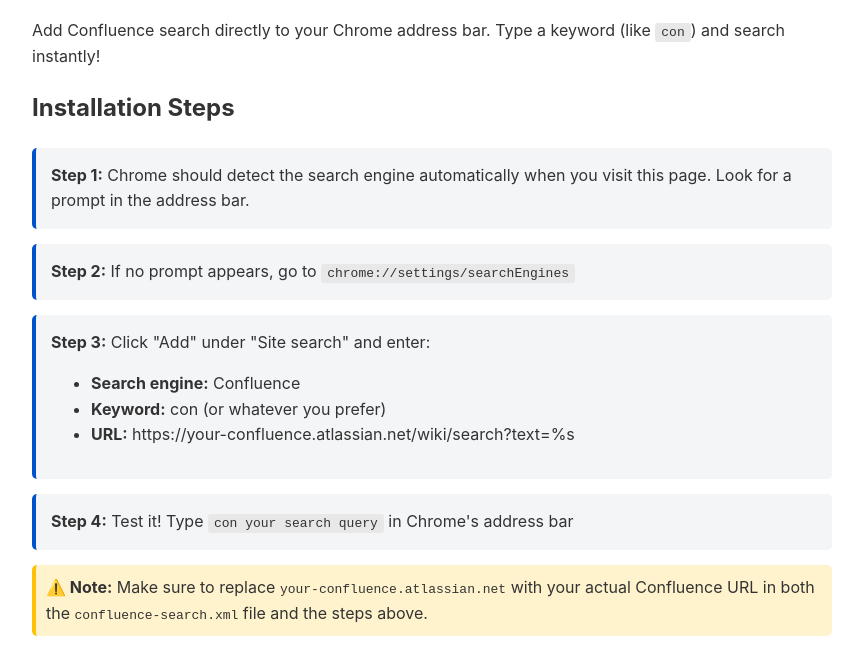
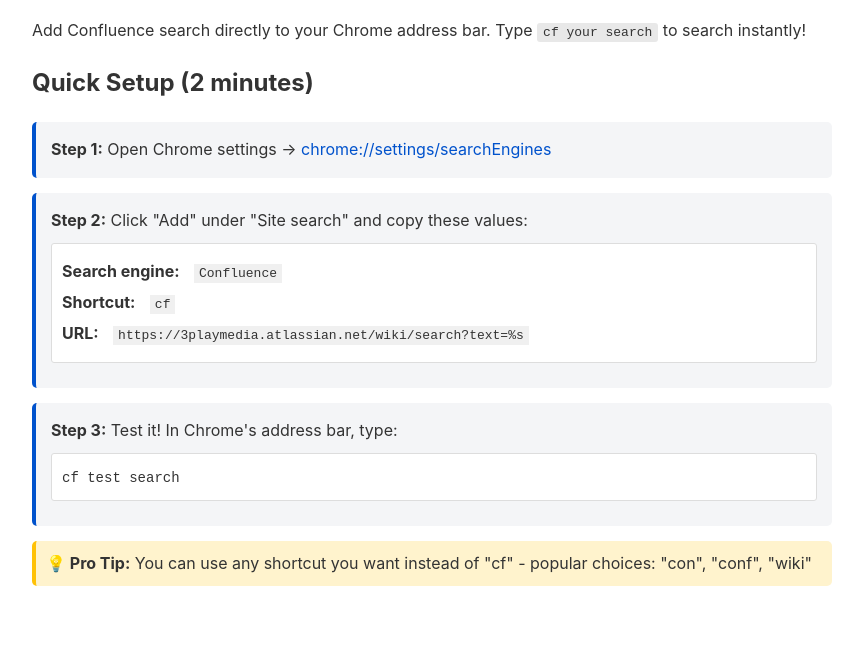
Before and after one commit to goldcaddy77/pages, a plain HTML site: page index.html in a window 1280 px wide. Shown: the part 146-799 px from the top of the page, without its empty margins (208-1071 px from the left). Drawn offline with Linux system fonts and the light colour scheme.

Commit message:
confluence open search update

```diff
--- a/index.html
+++ b/index.html
@@ -8,7 +8,7 @@
       rel="search"
       type="application/opensearchdescription+xml"
       title="Confluence Search"
-      href="./confluence-search.xml"
+      href="https://raw.githubusercontent.com/goldcaddy77/pages/refs/heads/main/confluence-search.xml"
     />
     <style>
       body {
@@ -43,57 +43,103 @@
         border-left: 4px solid #ffc107;
         margin: 15px 0;
       }
+      a {
+        text-decoration: none;
+      }
+      a:hover {
+        text-decoration: underline;
+      }
     </style>
   </head>
   <body>
     <h1>🔍 Confluence Search - Chrome Setup</h1>
 
     <p>
-      Add Confluence search directly to your Chrome address bar. Type a keyword
-      (like <span class="keyword">con</span>) and search instantly!
+      Add Confluence search directly to your Chrome address bar. Type
+      <span class="keyword">cf your search</span> to search instantly!
     </p>
 
-    <h2>Installation Steps</h2>
+    <h2>Quick Setup (2 minutes)</h2>
 
     <div class="step">
-      <strong>Step 1:</strong> Chrome should detect the search engine
-      automatically when you visit this page. Look for a prompt in the address
-      bar.
+      <strong>Step 1:</strong> Open Chrome settings →
+      <a
+        href="chrome://settings/searchEngines"
+        target="_blank"
+        style="color: #0052cc"
+        >chrome://settings/searchEngines</a
+      >
     </div>
 
     <div class="step">
-      <strong>Step 2:</strong> If no prompt appears, go to
-      <span class="keyword">chrome://settings/searchEngines</span>
+      <strong>Step 2:</strong> Click "Add" under "Site search" and copy these
+      values:
+      <div
+        style="
+          background: white;
+          padding: 10px;
+          margin: 10px 0;
+          border: 1px solid #ddd;
+          border-radius: 3px;
+        "
+      >
+        <div style="margin: 5px 0">
+          <strong>Search engine:</strong>
+          <code
+            style="
+              background: #f0f0f0;
+              padding: 2px 5px;
+              margin-left: 10px;
+              user-select: all;
+            "
+            >Confluence</code
+          >
+        </div>
+        <div style="margin: 5px 0">
+          <strong>Shortcut:</strong>
+          <code
+            style="
+              background: #f0f0f0;
+              padding: 2px 5px;
+              margin-left: 10px;
+              user-select: all;
+            "
+            >cf</code
+          >
+        </div>
+        <div style="margin: 5px 0">
+          <strong>URL:</strong>
+          <code
+            style="
+              background: #f0f0f0;
+              padding: 2px 5px;
+              margin-left: 10px;
+              user-select: all;
+            "
+            >https://3playmedia.atlassian.net/wiki/search?text=%s</code
+          >
+        </div>
+      </div>
     </div>
 
     <div class="step">
-      <strong>Step 3:</strong> Click "Add" under "Site search" and enter:
-      <ul>
-        <li><strong>Search engine:</strong> Confluence</li>
-        <li><strong>Keyword:</strong> con (or whatever you prefer)</li>
-        <li>
-          <strong>URL:</strong>
-          https://your-confluence.atlassian.net/wiki/search?text=%s
-        </li>
-      </ul>
-    </div>
-
-    <div class="step">
-      <strong>Step 4:</strong> Test it! Type
-      <span class="keyword">con your search query</span> in Chrome's address bar
+      <strong>Step 3:</strong> Test it! In Chrome's address bar, type:
+      <div
+        style="
+          background: white;
+          padding: 10px;
+          margin: 10px 0;
+          border: 1px solid #ddd;
+          border-radius: 3px;
+        "
+      >
+        <code style="font-size: 14px">cf test search</code>
+      </div>
     </div>
 
     <div class="note">
-      <strong>⚠️ Note:</strong> Make sure to replace
-      <code>your-confluence.atlassian.net</code> with your actual Confluence URL
-      in both the <code>confluence-search.xml</code> file and the steps above.
+      <strong>💡 Pro Tip:</strong> You can use any shortcut you want instead of
+      "cf" - popular choices: "con", "conf", "wiki"
     </div>
-
-    <h2>Alternative: Bookmark Method</h2>
-    <p>You can also create a bookmark with this URL:</p>
-    <p>
-      <code>https://your-confluence.atlassian.net/wiki/search?text=%s</code>
-    </p>
-    <p>And use it as a search engine in Chrome settings.</p>
   </body>
 </html>
```
Also changed, not shown: 2 other files.
